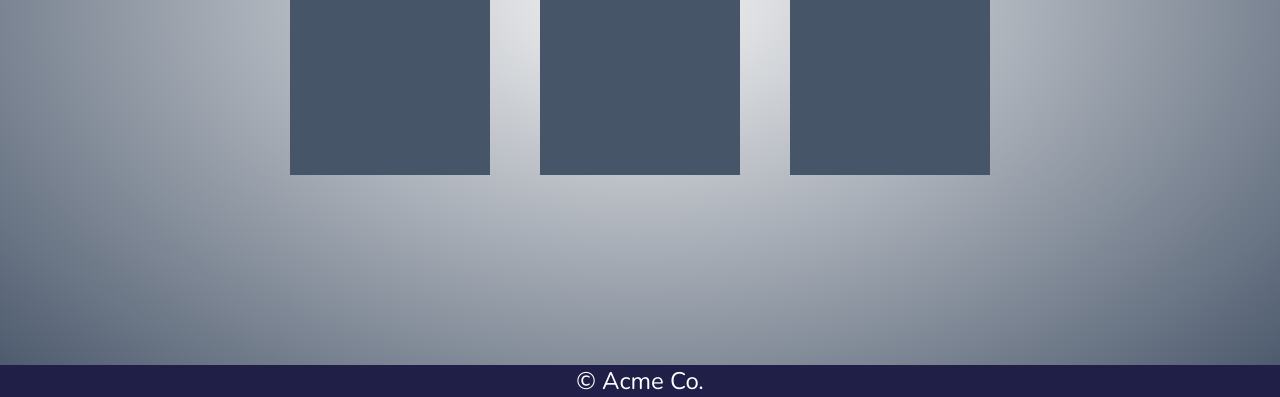
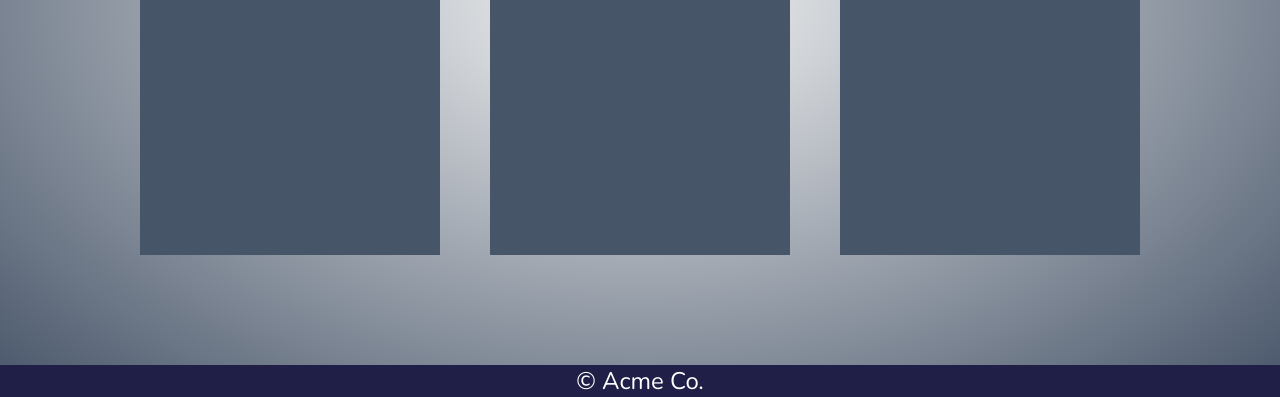
Before and after one commit to Wakinki/css_course, a plain HTML site: page 18_lesson - Mini project/index.html in a window 1280 px wide. Shown: the part 403-800 px from the top of the page. Drawn offline with nearby package versions, Linux system fonts and the light colour scheme.

Commit message:
Made the hero cards as an aspect ratio

```diff
--- a/18_lesson - Mini project/css/style.css
+++ b/18_lesson - Mini project/css/style.css
@@ -75,8 +75,9 @@ body {
 }
 
 .hero-card {
-      height: 30vh;
-      width: 200px;
+      padding: 20px;
+      height: 50svh;
+      aspect-ratio: 3 / 4;
       background-color: #475569;
 }
 
```
